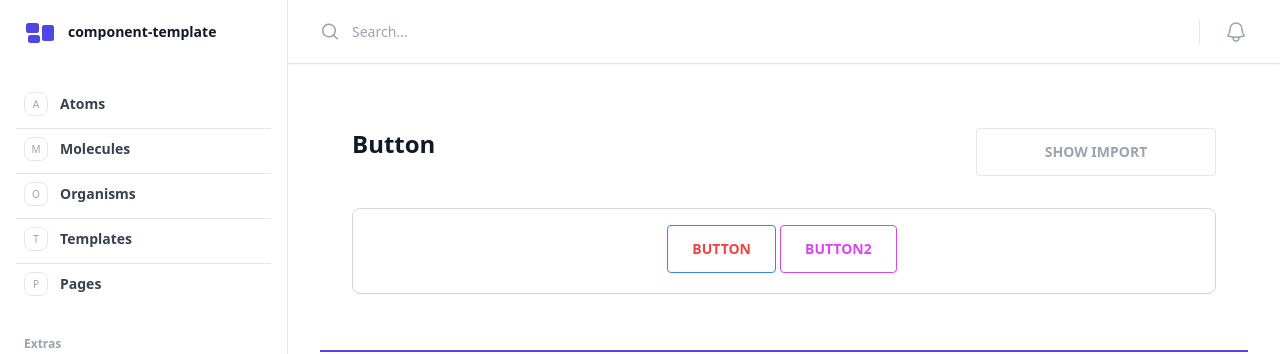
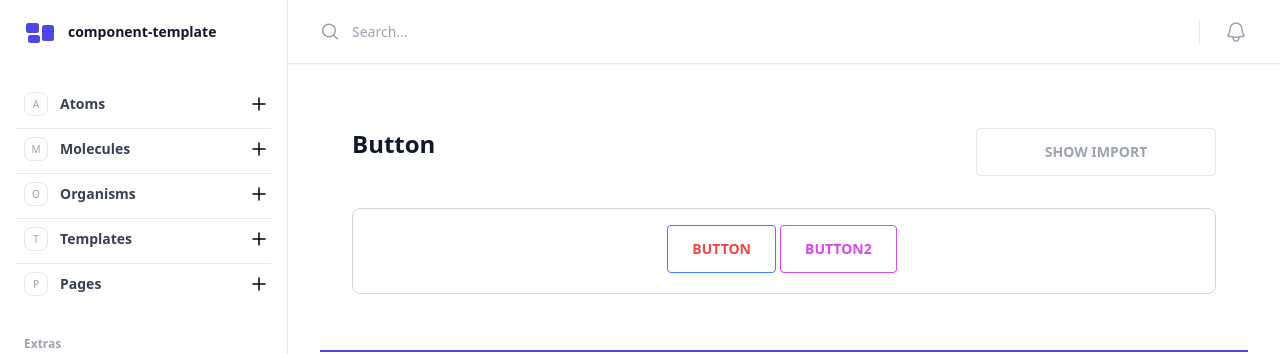
Before and after one commit to CyberSpaceEsli/component-template, a SvelteKit app: page / in a window 1280 px wide. Shown: the top 354 px of the page. Built offline with nearby package versions, Linux system fonts and the light colour scheme.

Commit message:
add subItems to nav

```diff
--- a/src/components/ComponentFrame.svelte
+++ b/src/components/ComponentFrame.svelte
@@ -35,6 +35,7 @@
             </div>
             <div class="mx-auto max-w-7xl px-4 sm:px-6 md:px-8">
                 <div class="py-4 h-auto">
+
                     <div class="flex justify-center my-4 py-4 border border-gray-300 rounded-lg">
                         {#each atom as atoms}
                         <svelte:component this={atoms.component} buttonCaption={atoms.componentName}/>
--- a/src/components/SideBarTab.svelte
+++ b/src/components/SideBarTab.svelte
@@ -6,30 +6,64 @@
             shortName:"A",
             iconStyle:"flex h-6 w-6 shrink-0 items-center justify-center rounded-lg border text-[0.625rem] font-medium bg-white text-gray-400 border-gray-200 group-hover:border-indigo-600 group-hover:text-indigo-600 active:text-indigo-600",
             id:"#frame-atoms",
+            subItem:[
+                {
+                    subItemName:"Button",
+                    subItemId:"#button"
+                },
+                {
+                    subItemName:"Button2",
+                    subItemId:"#button2"
+                }
+            ],
         },
         {
             name:"Molecules",
             shortName:"M",
             iconStyle:"flex h-6 w-6 shrink-0 items-center justify-center rounded-lg border text-[0.625rem] font-medium bg-white text-gray-400 border-gray-200 group-hover:border-indigo-600 group-hover:text-indigo-600 active:text-indigo-600",
             id:"#frame-molecules",
+            subItem:[
+                {
+                    subItemName:"InputForm",
+                    subItemId:"#inputForm"
+                }
+            ],
         },
         {
             name:"Organisms",
             shortName:"O",
             iconStyle:"flex h-6 w-6 shrink-0 items-center justify-center rounded-lg border text-[0.625rem] font-medium bg-white text-gray-400 border-gray-200 group-hover:border-indigo-600 group-hover:text-indigo-600",
             id:"#frame-organisms",
+            subItem:[
+                {
+                    subItemName:"CTA",
+                    subItemId:"#cta"
+                }
+            ],
         },
         {
             name:"Templates",
             shortName:"T",
             iconStyle:"flex h-6 w-6 shrink-0 items-center justify-center rounded-lg border text-[0.625rem] font-medium bg-white text-gray-400 border-gray-200 group-hover:border-indigo-600 group-hover:text-indigo-600",
             id:"#frame-templates",
+            subItem:[
+                {
+                    subItemName:"Template Landingpage",
+                    subItemId:"#template-landingpage"
+                }
+            ],
         },
         {
             name:"Pages",
             shortName:"P",
             iconStyle:"flex h-6 w-6 shrink-0 items-center justify-center rounded-lg border text-[0.625rem] font-medium bg-white text-gray-400 border-gray-200 group-hover:border-indigo-600 group-hover:text-indigo-600",
             id:"#frame-pages",
+            subItem:[
+                {
+                    subItemName:"Landingpage",
+                    subItemId:"#landingpage"
+                }
+            ],
         },
     ]
 
@@ -41,11 +75,19 @@
             <ul role="list" class="-mx-2 space-y-1 lg:divide-y">
                 {#each navigation as nav}
                 <li>
-                    <!-- Current: "bg-gray-50 text-indigo-600", Default: "text-gray-700 hover:text-indigo-600 hover:bg-gray-50" -->
-                    <a href="{nav.id}" class="text-gray-700 hover:text-indigo-600 hover:bg-gray-50 group flex gap-x-3 rounded-md p-2 text-sm leading-6 font-semibold">
-                        <span class={nav.iconStyle}>{nav.shortName}</span>
-                        <span class="truncate active:text-indigo-600">{nav.name}</span>
-                    </a>
+                    <div class="flex justify-between">
+                        <!-- Current: "bg-gray-50 text-indigo-600", Default: "text-gray-700 hover:text-indigo-600 hover:bg-gray-50" -->
+                        <a href="{nav.id}" class="text-gray-700 hover:text-indigo-600 hover:bg-gray-50 group flex gap-x-3 rounded-md p-2 text-sm leading-6 font-semibold">
+                            <span class={nav.iconStyle}>{nav.shortName}</span>
+                            <span class="truncate active:text-indigo-600">{nav.name}</span>
+                        </a>
+
+                        <div class="flex items-center">
+                        <svg class="w-6 h-6 items-end" xmlns="http://www.w3.org/2000/svg" fill="none" viewBox="0 0 24 24" stroke-width="1.5" stroke="currentColor">
+                            <path stroke-linecap="round" stroke-linejoin="round" d="M12 6v12m6-6H6" />
+                        </svg>
+                        </div>
+                    </div>
                 </li>
                 {/each}
             </ul>
```
